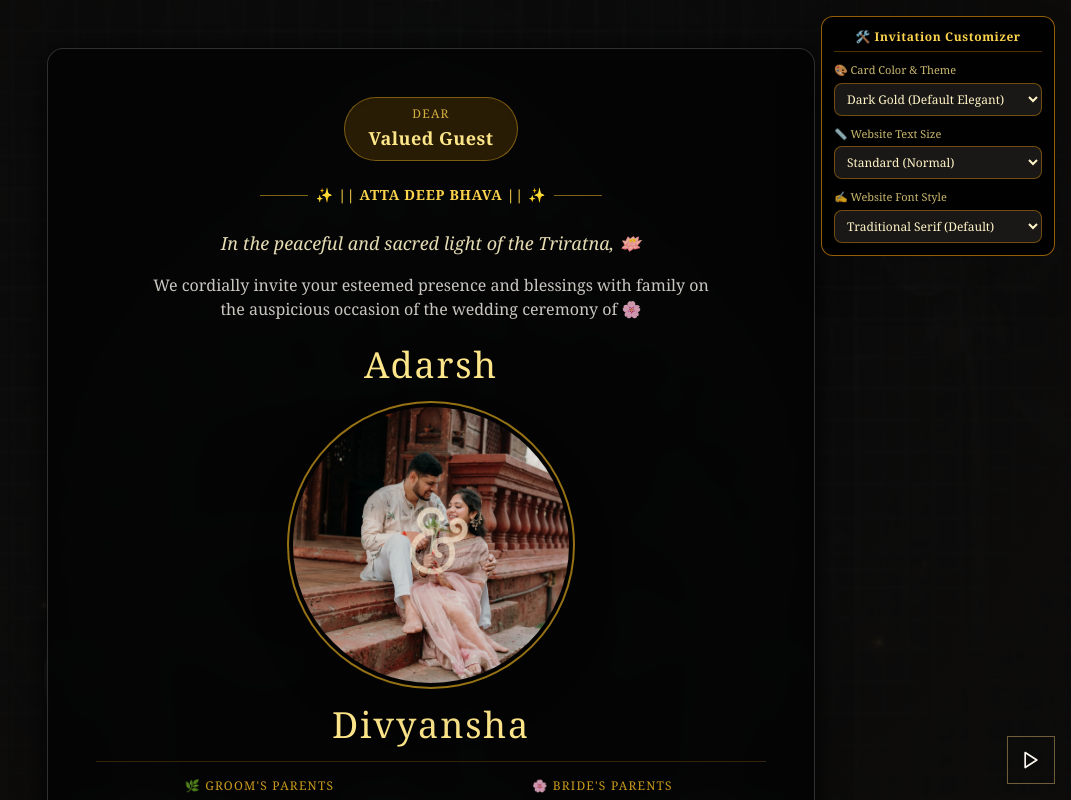
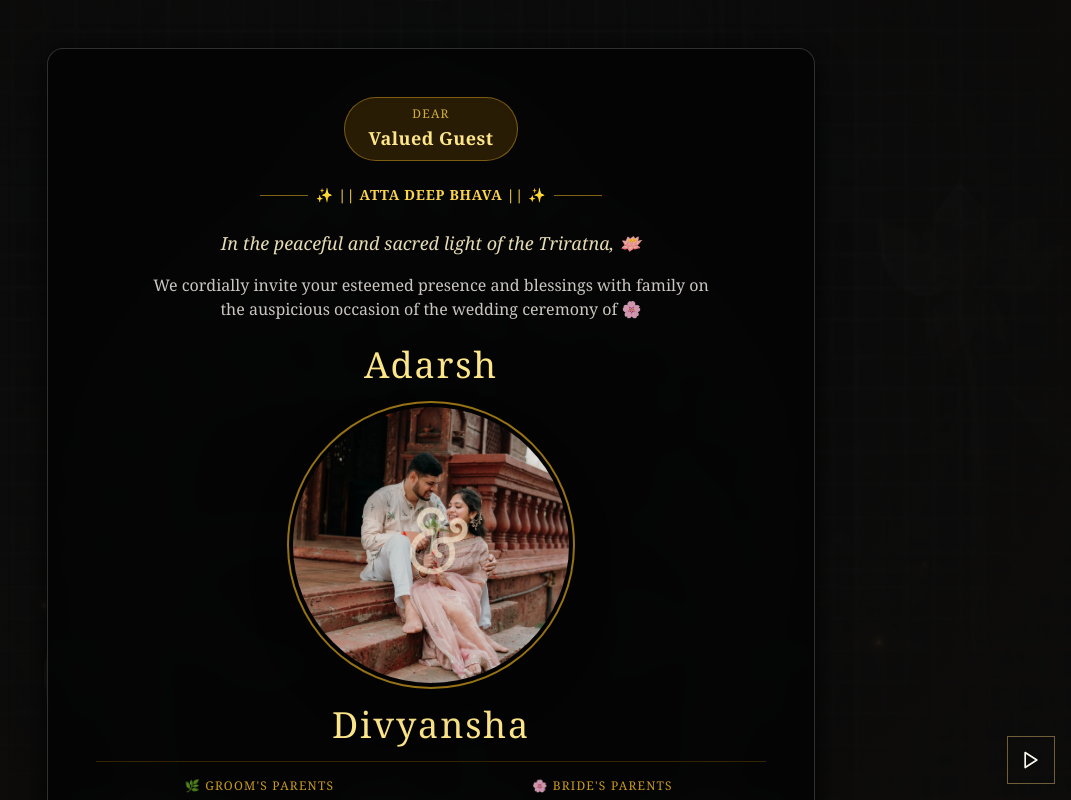
Before and after one commit to Adoniskingx/AD, a React (Vite) app in the folder adarsh-divyansha-wedding/: page / in a window 1280 px wide. Shown: the top 800 px of the page, without its empty margins (209-1280 px from the left). Built offline with nearby package versions, Linux system fonts and the light colour scheme.

Commit message:
Remove CustomizerPanel from App component
Removed the CustomizerPanel component from the App.

```diff
--- a/adarsh-divyansha-wedding/src/App.tsx
+++ b/adarsh-divyansha-wedding/src/App.tsx
@@ -6,14 +6,10 @@ import VideoSection from './components/VideoSection';
 import ThingsToKnow from './components/ThingsToKnow';
 import Footer from './components/Footer';
 import MusicPlayer from './components/MusicPlayer';
-import CustomizerPanel from './components/CustomizerPanel';
 
 export function App() {
   return (
     <div className="min-h-screen relative overflow-x-hidden">
-      {/* Live Customizer Dropdown Panel */}
-      <CustomizerPanel />
-
       {/* Background Layer */}
       <div className="sacred-bg-layer" />
       <div className="sacred-overlay-layer" />
```
